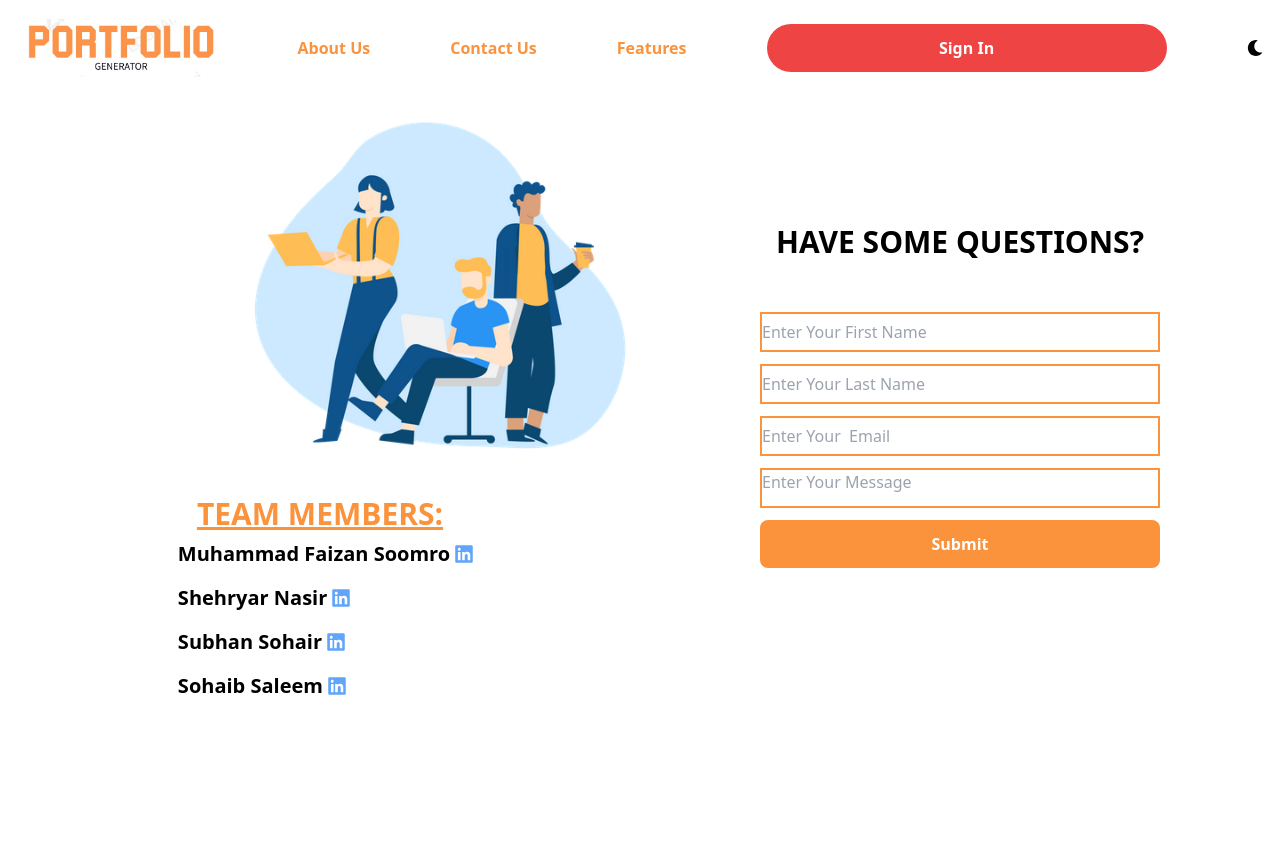
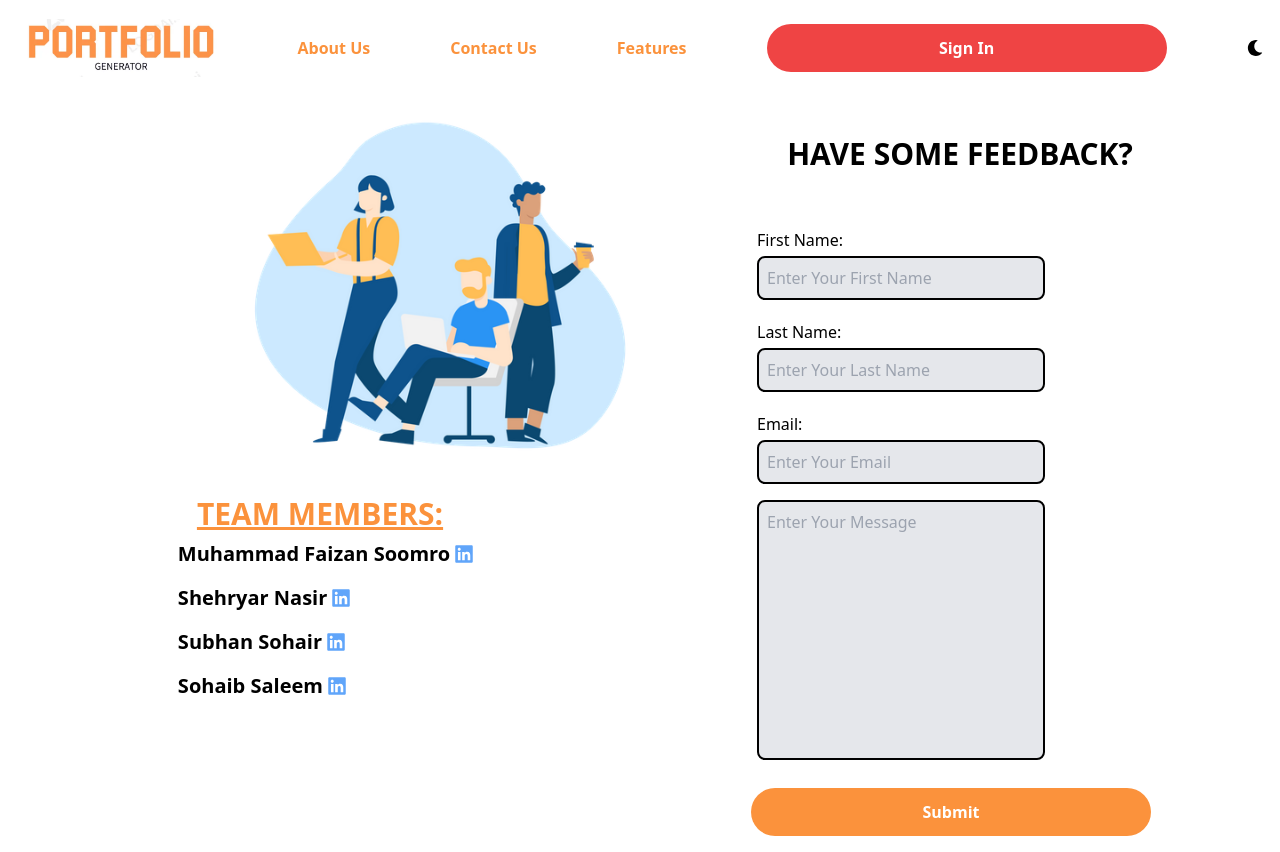
Before and after one commit to Muhammad-Faizan-Soomro/online-portfolio-generator, a Next.js app: page /contact in a window 1280 px wide. Before the commit the page ends 800 px from the top, so only its background shows below. Built offline with nearby package versions, Linux system fonts and the light colour scheme.

Commit message:
update UI

```diff
--- a/app/contact/page.jsx
+++ b/app/contact/page.jsx
@@ -4,50 +4,58 @@ import Contact from "../../public/contact.webp";
 import Image from "next/image";
 import Link from "next/link";
 import { FaLinkedin } from "react-icons/fa";
+import Input from "../components/Input";
+import Button from "../components/Button";
 
 function page() {
   return (
     <>
       <Navbar />
-      <section className="lg:hidden">
+      <section className="md:hidden">
         <form
           method="POST"
           action="https://getform.io/f/14cd207a-2163-4af1-9ea2-9d6f1febcf16"
-          className="w-screen h-screen bg-[#fef4ea] dark:bg-[#0b1120]  flex flex-col items-center justify-center gap-4"
+          className="w-screen h-screen  dark:bg-[#0b1120]  flex flex-col gap-4 items-center justify-center"
         >
-          <h1 className="text-3xl font-bold pb-10">HAVE SOME QUESTIONS?</h1>
-          <input
+          <h1 className="text-3xl font-bold py-5 text-center">
+            HAVE SOME FEEDBACK?
+          </h1>
+          <Input
+            labelText="First Name: "
+            labelClassName="dark:text-white"
             type="text"
-            className="rounded-lg w-[300px] h-12 border-2 border-orange-400 dark:border-white"
+            className="w-[18rem]"
             placeholder="Enter Your First Name"
-            required="required"
           />
-          <input
+          <Input
+            labelText="Last Name: "
+            labelClassName="dark:text-white"
             type="text"
-            className="rounded-lg w-[300px] h-12 border-2 border-orange-400 dark:border-white"
+            className="w-[18rem]"
             placeholder="Enter Your Last Name"
-            required="required"
           />
-          <input
+          <Input
+            labelText="Email: "
+            labelClassName="dark:text-white"
             type="email"
-            className="rounded-lg w-[300px] h-12 border-2 border-orange-400 dark:border-white"
+            className="w-[18rem]"
             placeholder="Enter Your Email"
-            required="required"
           />
           <textarea
             name="message"
-            id="2"
+            id="message"
             cols="30"
             rows="10"
-            className="rounded-lg w-[300px]  resize-none  border-2 border-orange-400 dark:border-white"
+            className="rounded-lg bg-gray-200 w-[18rem] ml-1 p-2 resize-none dark:text-black  border-black border-2  dark:focus:border-orange-400 outline-none focus:bg-blue-100 focus:border-orange-400 focus:border-2 outline-0e"
             placeholder="Enter Your Message"
             required="required"
           ></textarea>
-          <button className="px-3 py-3 bg-orange-400 dark:bg-blue-400 text-white font-bold rounded-md">
-            Submit
-          </button>
+          <Button
+            className="w-72 bg-orange-400 dark:bg-blue-400"
+            text="Submit"
+          />
         </form>
-        <div className="flex pt-10 bg-[#fef4ea]">
+        <div className="flex pt-10">
           <div className="links w-[100%] h-full flex flex-col items-center ">
             <h1 className="text-3xl font-bold  text-orange-400 underline dark:text-white">
               TEAM MEMBERS:
@@ -96,7 +104,7 @@ function page() {
         </div>
       </section>
 
-      <section className="hidden lg:flex  w-full h-full">
+      <section className="hidden md:flex  w-full h-full">
         <div className="img flex flex-col">
           <div className="image">
             <Image
@@ -105,7 +113,7 @@ function page() {
                 width: "400px",
                 height: "auto",
               }}
-              className="ml-60"
+              className="md:ml-14 lg:ml-60"
               alt="contact.webp"
               priority
             />
@@ -156,40 +164,48 @@ function page() {
             </div>
           </div>
         </div>
-        <div className="form w-[50%]  h-full flex flex-col gap-3 items-center justify-center pt-32">
-          <h1 className="text-3xl font-bold pb-10">HAVE SOME QUESTIONS?</h1>
+        <div className="form w-[50%]  h-full flex flex-col gap-3 items-center justify-center pt-10">
+          <h1 className="text-3xl font-bold pb-10">HAVE SOME FEEDBACK?</h1>
 
           <form
             method="POST"
             action="https://getform.io/f/14cd207a-2163-4af1-9ea2-9d6f1febcf16"
             className="flex flex-col gap-3"
           >
-            <input
+            <Input
+              labelText="First Name: "
+              labelClassName="dark:text-white"
               type="text"
-              className="w-[400px] h-10    border-2 border-orange-400 dark:border-white"
+              className="w-[18rem]"
               placeholder="Enter Your First Name"
             />
-            <input
+            <Input
+              labelText="Last Name: "
+              labelClassName="dark:text-white"
               type="text"
-              className="w-[400px] h-10    border-2 border-orange-400 dark:border-white"
+              className="w-[18rem]"
               placeholder="Enter Your Last Name"
             />
-            <input
+            <Input
+              labelText="Email: "
+              labelClassName="dark:text-white"
               type="email"
-              className="w-[400px] h-10    border-2 border-orange-400 dark:border-white"
-              placeholder="Enter Your  Email"
+              className="w-[18rem]"
+              placeholder="Enter Your Email"
             />
             <textarea
               name="message"
-              id="2"
-              cols="50"
-              rows="50"
-              className="w-[400px]  resize-none h-10  dark:border-white  border-2 border-orange-400"
+              id="message"
+              cols="30"
+              rows="10"
+              className="rounded-lg bg-gray-200 w-[18rem] ml-1 p-2 resize-none dark:text-black  border-black border-2  dark:focus:border-orange-400 outline-none focus:bg-blue-100 focus:border-orange-400 focus:border-2 outline-0e"
               placeholder="Enter Your Message"
+              required="required"
             ></textarea>
-            <button className="py-3 w-[400px] rounded-lg text-white font-bold bg-orange-400 dark:bg-blue-400">
-              Submit
-            </button>
+            <Button
+              className="w-72 bg-orange-400 dark:bg-blue-400 -ml-0.5"
+              text="Submit"
+            />
           </form>
         </div>
       </section>
```
